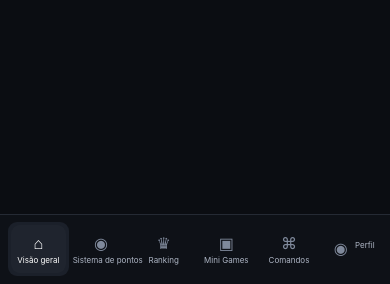
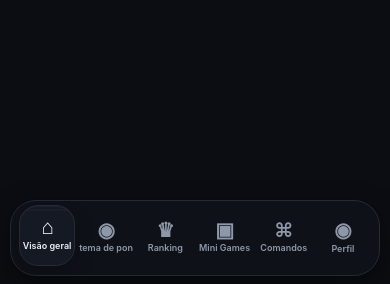
Before and after one commit to Sniper17/SN7-CORE-, a Flask app: page / in a window 390 px wide. Shown: the part 560-844 px from the top of the page. Run offline with Flask 3, Linux system fonts and the light colour scheme; parts of the project's set-up code (start-up, migrations or seed data) failed here and were passed over; some libraries are stand-ins or nearby versions.

Commit message:
fix: melhorar Spotify, status do bot Kick e UI mobile

```diff
--- a/app.py
+++ b/app.py
@@ -21,7 +21,7 @@ app.config.update(
     SESSION_COOKIE_SAMESITE="Lax",
 )
 
-SN7_VERSION = "1.8.6"
+SN7_VERSION = "1.8.7"
 SN7_STATIC_CACHE = "public, max-age=31536000, immutable"
 
 app.register_blueprint(economy_bp, url_prefix="/api/economy")
--- a/routes/kick.py
+++ b/routes/kick.py
@@ -1492,6 +1492,16 @@ def _process_webhook(payload, event_type):
     print(f"[KICK-WEBHOOK] evento recebido para processamento: {event_type}", flush=True)
     if event_type == "chat.message.sent":
         print("[KICK-WEBHOOK] processando chat.message.sent", flush=True)
+        # A chegada de um chat.message.sent é uma prova direta de que o bot
+        # está recebendo eventos. Atualizamos o cache para a UI não mostrar
+        # "desligado" enquanto a assinatura já está entregando mensagens.
+        try:
+            broadcaster = payload.get("broadcaster") or {}
+            bid = int(broadcaster.get("user_id") or 0)
+            if bid > 0:
+                _bot_status_cache[bid] = (time.time(), True)
+        except (TypeError, ValueError):
+            pass
         _process_chat(payload)
         return
 
@@ -1690,18 +1700,27 @@ def profile_refresh():
 
 @kick_bp.get("/bot/status")
 def bot_status():
-    """Consulta o estado do bot sem bloquear a rota crítica /kick/me."""
+    """Consulta o estado real do bot usando uma conexão Kick renovada."""
     bid = _session_broadcaster_id()
     if bid is None:
         return jsonify({"ok": True, "authenticated": False, "active": False})
-    conn = _get_connection(bid)
+
+    # Não usamos _get_connection() diretamente aqui. O access_token da Kick
+    # pode ter expirado enquanto o webhook continua funcionando. Nesse caso,
+    # consultar /events/subscriptions com o token antigo retornava 401 e a UI
+    # interpretava isso incorretamente como "bot desligado".
+    conn = _valid_connection(bid)
     if not conn or not conn.get("access_token"):
         return jsonify({"ok": True, "authenticated": False, "active": False})
+
     try:
         active = _bot_active(conn["access_token"], int(bid))
     except Exception as exc:
         print(f"[KICK-BOT] status falhou: {exc}", flush=True)
-        active = False
+        # Se a consulta externa falhar, não inventamos "desligado". Mantemos
+        # o último estado conhecido durante o TTL do cache.
+        cached = _bot_status_cache.get(int(bid))
+        active = bool(cached[1]) if cached else False
     return jsonify({"ok": True, "authenticated": True, "active": bool(active)})
 
 
--- a/static/css/style.css
+++ b/static/css/style.css
@@ -898,3 +898,110 @@ label:focus:not(:focus-visible) {
 .sn7-link-allow > span:last-child {
   white-space:nowrap !important;
 }
+
+/* SN7 1.8.7 — navegação mobile premium.
+   Mantém as cores atuais do site; altera somente forma, profundidade e animação. */
+@media(max-width:700px){
+  .sidebar{
+    left:10px;
+    right:10px;
+    bottom:8px;
+    width:auto;
+    height:76px;
+    padding:6px 8px 7px;
+    border:1px solid var(--border);
+    border-radius:26px;
+    background:rgba(15,18,24,.97);
+    box-shadow:0 14px 34px rgba(0,0,0,.30),0 2px 8px rgba(0,0,0,.20);
+    backdrop-filter:blur(16px);
+    -webkit-backdrop-filter:blur(16px);
+  }
+  nav{
+    height:100%;
+    display:grid;
+    grid-template-columns:repeat(6,minmax(0,1fr));
+    gap:3px;
+    align-items:stretch;
+  }
+  nav button{
+    position:relative;
+    display:flex;
+    flex-direction:column;
+    align-items:center;
+    justify-content:center;
+    gap:2px;
+    min-height:60px;
+    padding:5px 2px 7px;
+    border:1px solid transparent;
+    border-radius:19px;
+    background:transparent;
+    color:var(--muted);
+    text-align:center;
+    font-size:9px;
+    font-weight:600;
+    line-height:1.15;
+    white-space:nowrap;
+    overflow:hidden;
+    transition:transform .18s ease,background .20s ease,border-color .20s ease,
+               color .20s ease,box-shadow .20s ease;
+  }
+  nav button span{
+    width:auto;
+    min-width:25px;
+    margin:0;
+    color:inherit;
+    font-size:20px;
+    line-height:22px;
+    transition:transform .20s ease,color .20s ease;
+  }
+  nav button:hover{
+    background:transparent;
+  }
+  nav button.active{
+    background:var(--panel2);
+    border-color:var(--border);
+    color:var(--text);
+    transform:translateY(-2px);
+    box-shadow:0 8px 20px rgba(0,0,0,.20),inset 0 1px 0 rgba(255,255,255,.035);
+  }
+  nav button.active span{
+    color:var(--text);
+    transform:translateY(-1px) scale(1.04);
+  }
+  nav button.active::after{
+    content:"";
+    position:absolute;
+    left:24%;
+    right:24%;
+    bottom:4px;
+    height:2px;
+    border-radius:99px;
+    background:currentColor;
+    opacity:.9;
+    transform:scaleX(1);
+    transform-origin:center;
+  }
+  nav button:not(.active)::after{
+    content:"";
+    position:absolute;
+    left:38%;
+    right:38%;
+    bottom:4px;
+    height:2px;
+    border-radius:99px;
+    background:currentColor;
+    opacity:0;
+    transform:scaleX(.4);
+    transition:opacity .18s ease,transform .18s ease;
+  }
+  nav button:active{
+    transform:translateY(0) scale(.96);
+  }
+  nav button.active:active{
+    transform:translateY(0) scale(.96);
+  }
+  nav button:focus-visible{
+    outline:2px solid currentColor;
+    outline-offset:-2px;
+  }
+}
--- a/templates/dashboard.html
+++ b/templates/dashboard.html
@@ -6,7 +6,7 @@
 <meta name="viewport" content="width=device-width,initial-scale=1,viewport-fit=cover">
 <meta name="theme-color" content="#0b0d12">
 <title>SN7 Core</title>
-<link rel="stylesheet" href="/static/css/style.css?v=sn7-1.8.6">
+<link rel="stylesheet" href="/static/css/style.css?v=sn7-1.8.7">
 <style id="sn7-loader-style">
 .sn7-boot-loader,.sn7-operation-loader{position:fixed;inset:0;z-index:2147483647;display:flex;align-items:center;justify-content:center;background:#0b0d12;opacity:1;visibility:visible;pointer-events:auto;transition:opacity .18s ease,visibility .18s ease}.sn7-boot-loader.done{opacity:0;visibility:hidden;pointer-events:none}.sn7-operation-loader{background:rgba(11,13,18,.42);backdrop-filter:blur(2px);opacity:0;visibility:hidden;pointer-events:none;transition:opacity .16s ease,visibility .16s ease}.sn7-operation-loader.open{opacity:1;visibility:visible;pointer-events:auto}.sn7-loader-spinner{width:28px;height:28px;border:3px solid rgba(255,255,255,.18);border-top-color:#fff;border-radius:50%;animation:sn7LoaderSpin .72s linear infinite;box-sizing:border-box}.sn7-operation-loader .sn7-loader-spinner{width:26px;height:26px}@keyframes sn7LoaderSpin{to{transform:rotate(360deg)}}@media(prefers-reduced-motion:reduce){.sn7-boot-loader,.sn7-operation-loader{transition:none}.sn7-loader-spinner{animation:none}}
 </style>
@@ -71,7 +71,7 @@ body.sn7-modal-open{overflow:hidden}
       <button type="button" data-tab="commands"><span>⌘</span> Comandos</button>
       <button type="button" data-tab="profile"><span id="sn7NavProfileIcon" class="sn7-nav-profile-icon">◉</span> Perfil</button>
     </nav>
-    <div class="sidebar-footer">SN7 CORE <span>v1.8.6</span></div>
+    <div class="sidebar-footer">SN7 CORE <span>v1.8.7</span></div>
   </aside>
 
   <main>
@@ -315,7 +315,7 @@ body.sn7-modal-open{overflow:hidden}
 <script>const BROADCASTER_ID={{ broadcaster_id|tojson }}; window.SN7_NAV_FROM_URL = !!new URLSearchParams(window.location.search).get('connected');
 const SN7_OPEN_PROFILE={{ "true" if request.args.get("profile") or request.args.get("next") == "profile" else "false" }};
 const SN7_INITIAL_PROFILE={{ (kick_profile or {})|tojson }};</script>
-<script src="/static/js/app.js?v=sn7-1.8.6"></script><script>
+<script src="/static/js/app.js?v=sn7-1.8.7"></script><script>
 (function(){
   try{
     const params = new URLSearchParams(window.location.search);
@@ -662,7 +662,7 @@ document.addEventListener("keydown", (event) => {
 });
 </script>
 <script src="/static/js/sn7-ui-fix.js"></script>
-<script src="/static/js/sn7-command-examples.js?v=sn7-1.8.6"></script>
-<script src="/static/js/sn7-performance-v5.js?v=sn7-1.8.6"></script>
+<script src="/static/js/sn7-command-examples.js?v=sn7-1.8.7"></script>
+<script src="/static/js/sn7-performance-v5.js?v=sn7-1.8.7"></script>
 </body>
 </html>
```
Also changed, not shown: core/music.py (+68 -40 lines).
